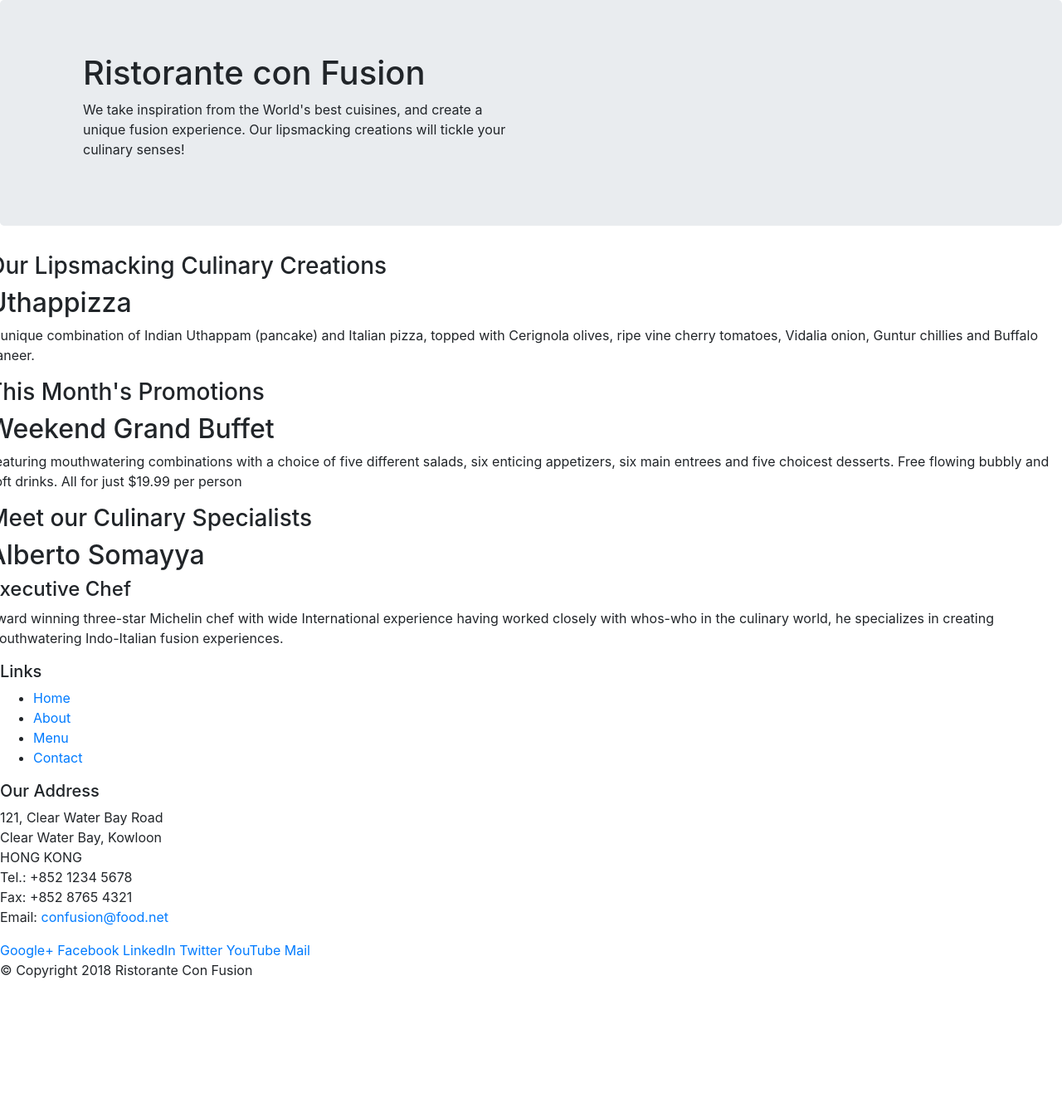
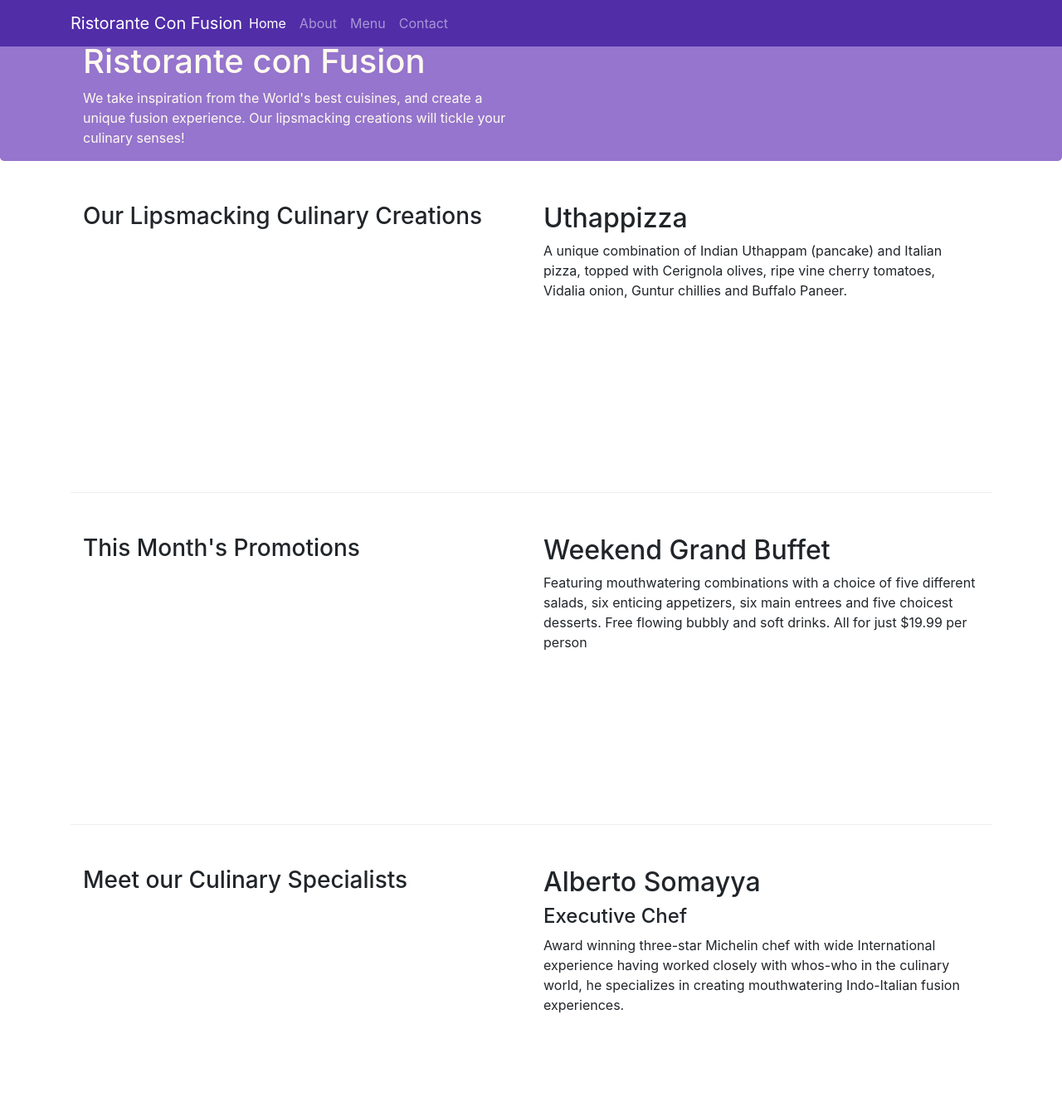
Before and after one commit to imakshat47/NodeJs, a website: page index.html in a window 1280 px wide. Shown: the top 1346 px of the page at 83% size. Before the commit the page ends 1197 px from the top, so only its background shows below. Drawn offline with nearby package versions, Linux system fonts and the light colour scheme.

Commit message:
Navbar n Breadcrumbs

```diff
--- a/css/styles.css
+++ b/css/styles.css
@@ -15,3 +15,25 @@
     margin: 0px auto;
     padding: 20px 0px 20px 0px;
 }
+
+.jumbotron {
+    padding: 0px 30px;
+    margin: 0px auto;
+    background-color: #9575CD;
+    color: floralwhite;
+}
+
+address {
+    font-size: 80%;
+    margin: 0px;
+    color: #0f0f0f;
+}
+
+body {
+    padding-top: 50px;
+    z-index: 0;
+}
+
+.navbar-dark {
+    background-color: #512DA8;
+}
--- a/index.html
+++ b/index.html
@@ -16,6 +16,26 @@
 
 <body>
 
+    <nav class="navbar navbar-dark navbar-expand-sm fixed-top">
+        <div class="container">
+            <button class="navbar-toggler" type="button" data-toggle="collapse" data-target="#Navbar">
+                <span class="navbar-toggler-icon"></span>
+            </button>
+
+            <a href="/" class="navbar-brand mr-auto">Ristorante Con Fusion</a>
+
+            <div class="collapse navbar-collapse" id="Navbar">
+                <ul class="navbar-nav mr-auto">
+                    <li class="nav-item active"><a href="/" class="nav-link">Home</a></li>
+                    <li class="nav-item"><a href="/aboutus.html" class="nav-link">About</a></li>
+                    <li class="nav-item"><a href="/" class="nav-link">Menu</a></li>
+                    <li class="nav-item"><a href="/" class="nav-link">Contact</a></li>
+                </ul>
+            </div>
+
+        </div>
+    </nav>
+
     <header class="jumbotron">
         <div class="container">
             <div class="row row-header">
@@ -29,33 +49,33 @@
         </div>
     </header>
 
-    <div class="row">
-        <div>
-            <div>
+    <div class="container">
+        <div class="row row-content align-centent-center">
+            <div class="col-12 col-md-5 col-lg-6">
                 <h3>Our Lipsmacking Culinary Creations</h3>
             </div>
-            <div>
+            <div class="col">
                 <h2>Uthappizza</h2>
                 <p>A unique combination of Indian Uthappam (pancake) and Italian pizza, topped with Cerignola olives, ripe vine cherry tomatoes, Vidalia onion, Guntur chillies and Buffalo Paneer.</p>
             </div>
         </div>
 
 
-        <div>
-            <div>
+        <div class="row row-content align-centent-center">
+            <div class="col-12 col-md-5 col-lg-6">
                 <h3>This Month's Promotions</h3>
             </div>
-            <div>
+            <div class="col">
                 <h2>Weekend Grand Buffet</h2>
                 <p>Featuring mouthwatering combinations with a choice of five different salads, six enticing appetizers, six main entrees and five choicest desserts. Free flowing bubbly and soft drinks. All for just $19.99 per person </p>
             </div>
         </div>
 
-        <div>
-            <div>
+        <div class="row row-content align-centent-center">
+            <div class="col-12 col-md-5 col-lg-6">
                 <h3>Meet our Culinary Specialists</h3>
             </div>
-            <div>
+            <div class="col">
                 <h2>Alberto Somayya</h2>
                 <h4>Executive Chef</h4>
                 <p>Award winning three-star Michelin chef with wide International experience having worked closely with whos-who in the culinary world, he specializes in creating mouthwatering Indo-Italian fusion experiences. </p>
@@ -63,19 +83,19 @@
         </div>
     </div>
 
-    <footer>
-        <div>
-            <div>
-                <div>
+    <footer class="footer">
+        <div class="container">
+            <div class="row">
+                <div class="col-4 offset-1 col-sm-2">
                     <h5>Links</h5>
-                    <ul>
+                    <ul class="list-unstyled">
                         <li><a href="#">Home</a></li>
-                        <li><a href="#">About</a></li>
+                        <li><a href="/aboutus.html">About</a></li>
                         <li><a href="#">Menu</a></li>
                         <li><a href="#">Contact</a></li>
                     </ul>
                 </div>
-                <div>
+                <div class="col-7 col-sm-5">
                     <h5>Our Address</h5>
                     <address>
                         121, Clear Water Bay Road<br>
@@ -86,8 +106,8 @@
                         Email: <a href="mailto:confusion@food.net">confusion@food.net</a>
                     </address>
                 </div>
-                <div>
-                    <div>
+                <div class="col-12 col-sm-4 align-self-center">
+                    <div class="text-center">
                         <a href="http://google.com/+">Google+</a>
                         <a href="http://www.facebook.com/profile.php?id=">Facebook</a>
                         <a href="http://www.linkedin.com/in/">LinkedIn</a>
@@ -97,8 +117,8 @@
                     </div>
                 </div>
             </div>
-            <div>
-                <div>
+            <div class="row justify-content-center">
+                <div class="col">
                     <p>© Copyright 2018 Ristorante Con Fusion</p>
                 </div>
             </div>
```
Also changed, not shown: aboutus.html (+34 -3 lines), 1 other file.
